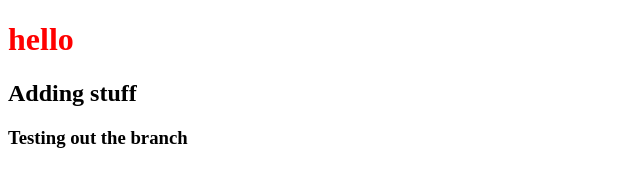
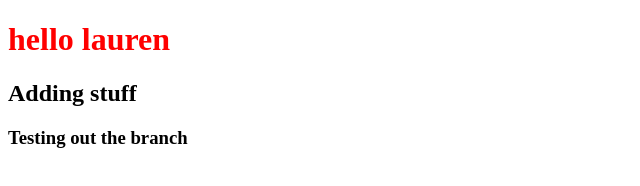
Before and after one commit to laurenhigh/Hello_github, a plain HTML site: page index.html in a window 1280 px wide. Shown: the whole page, without its empty margins (0-640 px from the left). Drawn offline with Linux system fonts and the light colour scheme.

Commit message:
Changing text
Changed text to say hi

```diff
--- a/index.html
+++ b/index.html
@@ -5,7 +5,7 @@
     <link rel="stylesheet" type="text/css" href="css/style.css">
   </head>
   <body>
-    <h1>hello</h1>
+    <h1>hello lauren</h1>
     <h2>Adding stuff</h2>
     <h3>Testing out the branch</h3>
   </body>
```
